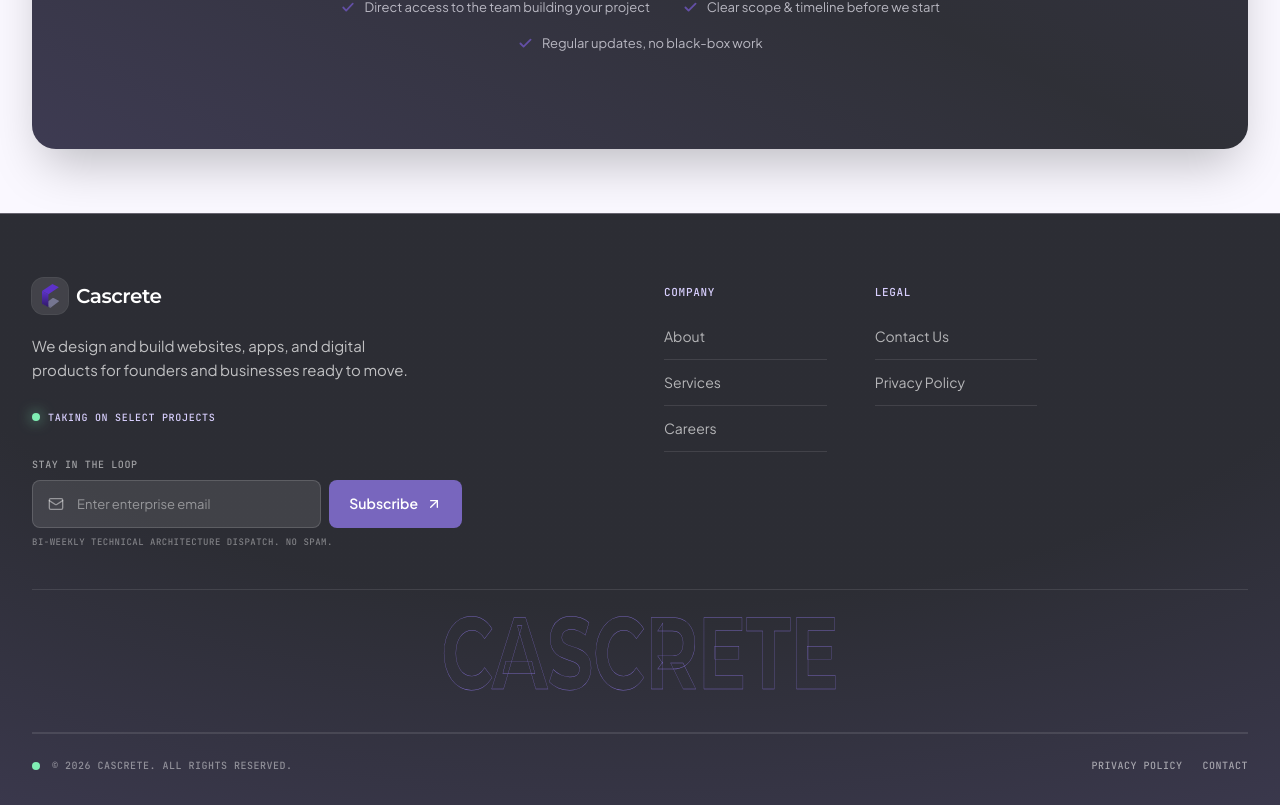
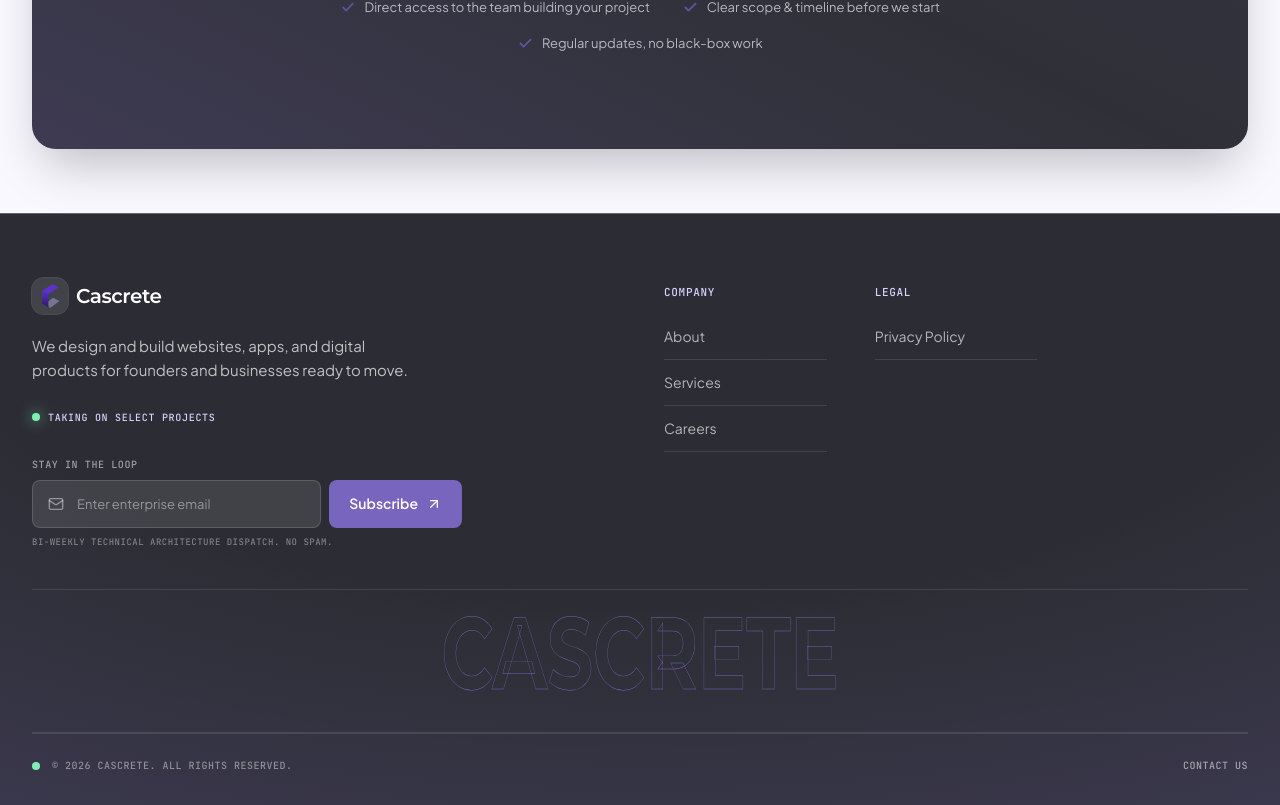
Before and after one commit to Cascrete/Landing-Page, a Next.js app: page / in a window 1280 px wide. Shown: the part 3877-4682 px from the top of the page. Built offline with nearby package versions, Linux system fonts and the light colour scheme.

Commit message:
fix: clarify footer link hierarchy

```diff
--- a/components/Footer.tsx
+++ b/components/Footer.tsx
@@ -9,7 +9,6 @@
 import { FooterBackgroundGradient, TextHoverEffect } from "@/components/ui/hover-footer";
 
 const LEGAL_LINKS = [
-  { label: "Contact Us", type: "modal" },
   { label: "Privacy Policy", href: "/privacy" },
 ];
 const COMPANY_LINKS = [
@@ -18,8 +17,7 @@
   { label: "Careers", href: "/careers" },
 ];
 const BOTTOM_LINKS = [
-  { label: "Privacy Policy", href: "/privacy" },
-  { label: "Contact", type: "modal" },
+  { label: "Contact Us", type: "modal" },
 ];
 
 export default function Footer() {
@@ -122,11 +120,7 @@
             <ul className="mt-6 flex flex-col gap-3">
               {LEGAL_LINKS.map((link) => (
                 <li key={link.label}>
-                  {link.type === "modal" ? (
-                    <ModalTrigger mode="contact" className="group flex w-full items-center justify-between border-b border-white/10 pb-3 text-left font-jakarta text-[14px] text-white/65 transition-colors hover:border-[#b9a9ff] hover:text-white">{link.label}<ArrowUpRight aria-hidden="true" className="size-4 opacity-0 transition-opacity group-hover:opacity-100" /></ModalTrigger>
-                  ) : (
-                    <a href={link.href} className="group flex items-center justify-between border-b border-white/10 pb-3 font-jakarta text-[14px] text-white/65 transition-colors hover:border-[#b9a9ff] hover:text-white">{link.label}<ArrowUpRight aria-hidden="true" className="size-4 opacity-0 transition-opacity group-hover:opacity-100" /></a>
-                  )}
+                  <a href={link.href} className="group flex items-center justify-between border-b border-white/10 pb-3 font-jakarta text-[14px] text-white/65 transition-colors hover:border-[#b9a9ff] hover:text-white">{link.label}<ArrowUpRight aria-hidden="true" className="size-4 opacity-0 transition-opacity group-hover:opacity-100" /></a>
                 </li>
               ))}
             </ul>
@@ -145,11 +139,7 @@
           </div>
           <div className="flex flex-wrap items-center gap-x-5 gap-y-2">
             {BOTTOM_LINKS.map((link) => (
-              link.type === "modal" ? (
-                <ModalTrigger mode="contact" key={link.label} className="font-mono text-[10px] uppercase tracking-[0.5px] text-white/55 transition-colors hover:text-white">{link.label}</ModalTrigger>
-              ) : (
-                <a key={link.label} href={link.href} className="font-mono text-[10px] uppercase tracking-[0.5px] text-white/55 transition-colors hover:text-white">{link.label}</a>
-              )
+              <ModalTrigger mode="contact" key={link.label} className="font-mono text-[10px] uppercase tracking-[0.5px] text-white/55 transition-colors hover:text-white">{link.label}</ModalTrigger>
             ))}
           </div>
         </div>
```
